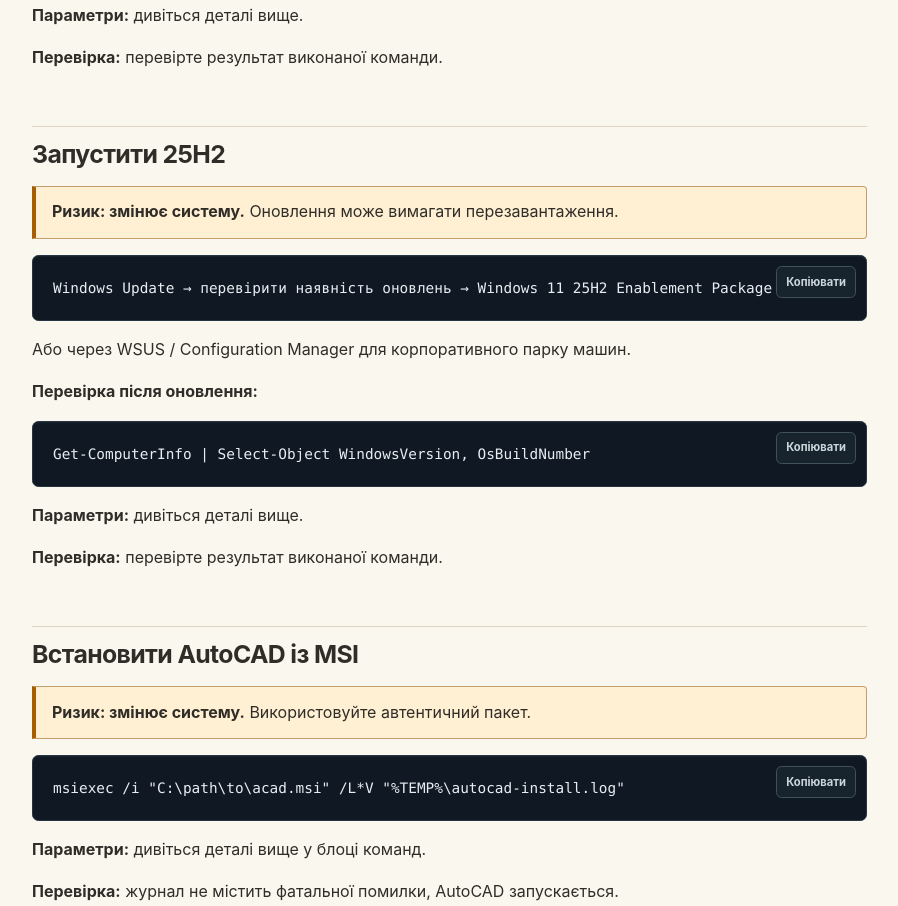
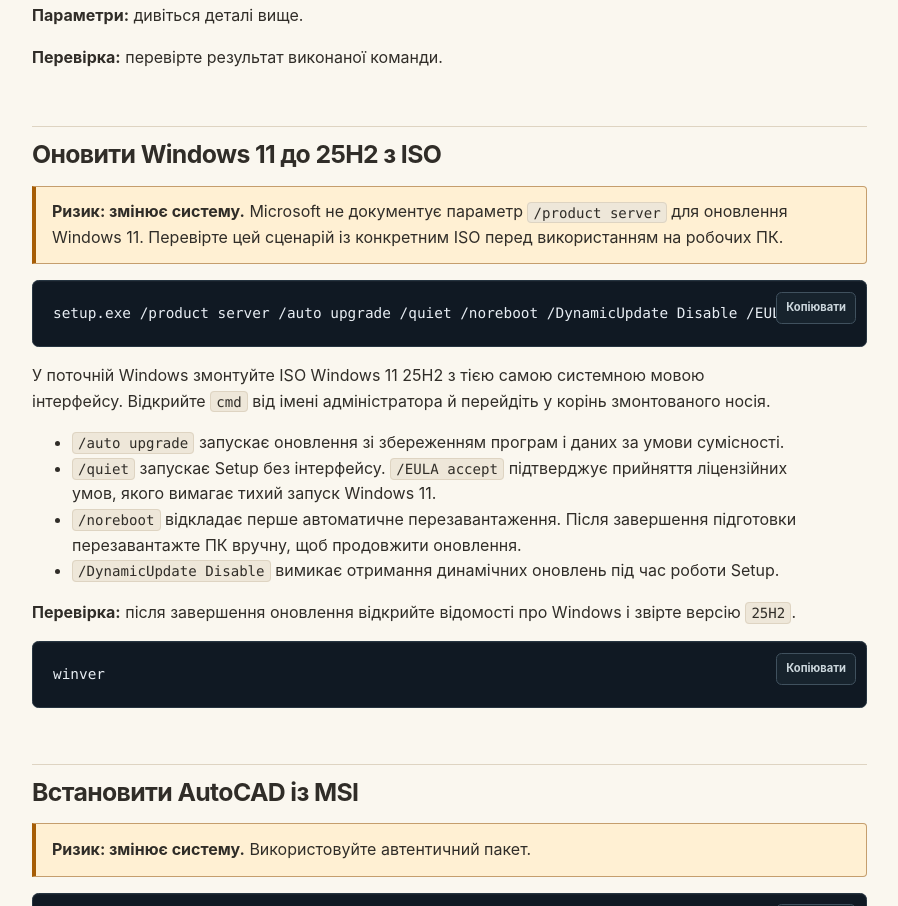
Before and after one commit to Seranov67/project, an Astro site: page /cards/windows-upgrade-autocad in a window 1280 px wide. Shown: the part 1894-2800 px from the top of the page, without its empty margins (16-914 px from the left). Built offline with nearby package versions, Linux system fonts and the light colour scheme; Astro itself is replaced by a stand-in of ours; code samples lack their colours.

Commit message:
docs: correct Windows 11 25H2 upgrade command

````diff
--- a/src/content/cheatsheets/windows-upgrade-autocad.md
+++ b/src/content/cheatsheets/windows-upgrade-autocad.md
@@ -67,26 +67,28 @@
 **Параметри:** дивіться деталі вище.
 
 **Перевірка:** перевірте результат виконаної команди.
-## Запустити 25H2
+## Оновити Windows 11 до 25H2 з ISO
 
 <!-- opscards-note: 2 -->
 
-> **Ризик: змінює систему.** Оновлення може вимагати перезавантаження.
+> **Ризик: змінює систему.** Microsoft не документує параметр `/product server` для оновлення Windows 11. Перевірте цей сценарій із конкретним ISO перед використанням на робочих ПК.
 
-```text
-Windows Update → перевірити наявність оновлень → Windows 11 25H2 Enablement Package
+```cmd
+setup.exe /product server /auto upgrade /quiet /noreboot /DynamicUpdate Disable /EULA accept
 ```
 
-Або через WSUS / Configuration Manager для корпоративного парку машин.
+У поточній Windows змонтуйте ISO Windows 11 25H2 з тією самою системною мовою інтерфейсу. Відкрийте `cmd` від імені адміністратора й перейдіть у корінь змонтованого носія.
 
-**Перевірка після оновлення:**
-```powershell
-Get-ComputerInfo | Select-Object WindowsVersion, OsBuildNumber
+- `/auto upgrade` запускає оновлення зі збереженням програм і даних за умови сумісності.
+- `/quiet` запускає Setup без інтерфейсу. `/EULA accept` підтверджує прийняття ліцензійних умов, якого вимагає тихий запуск Windows 11.
+- `/noreboot` відкладає перше автоматичне перезавантаження. Після завершення підготовки перезавантажте ПК вручну, щоб продовжити оновлення.
+- `/DynamicUpdate Disable` вимикає отримання динамічних оновлень під час роботи Setup.
+
+**Перевірка:** після завершення оновлення відкрийте відомості про Windows і звірте версію `25H2`.
+```cmd
+winver
 ```
 
-**Параметри:** дивіться деталі вище.
-
-**Перевірка:** перевірте результат виконаної команди.
 ## Встановити AutoCAD із MSI
 
 <!-- opscards-note: 3 -->
````
